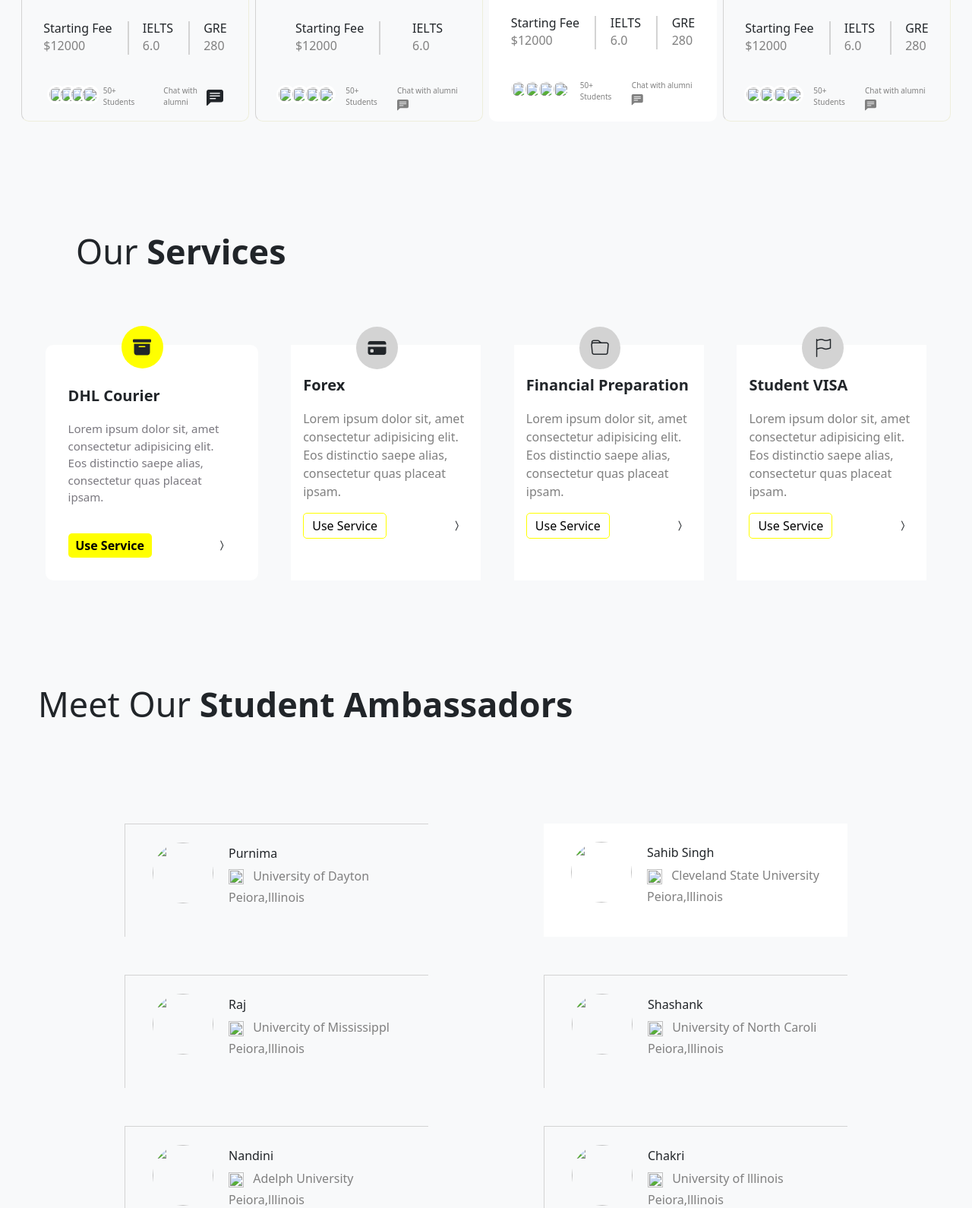
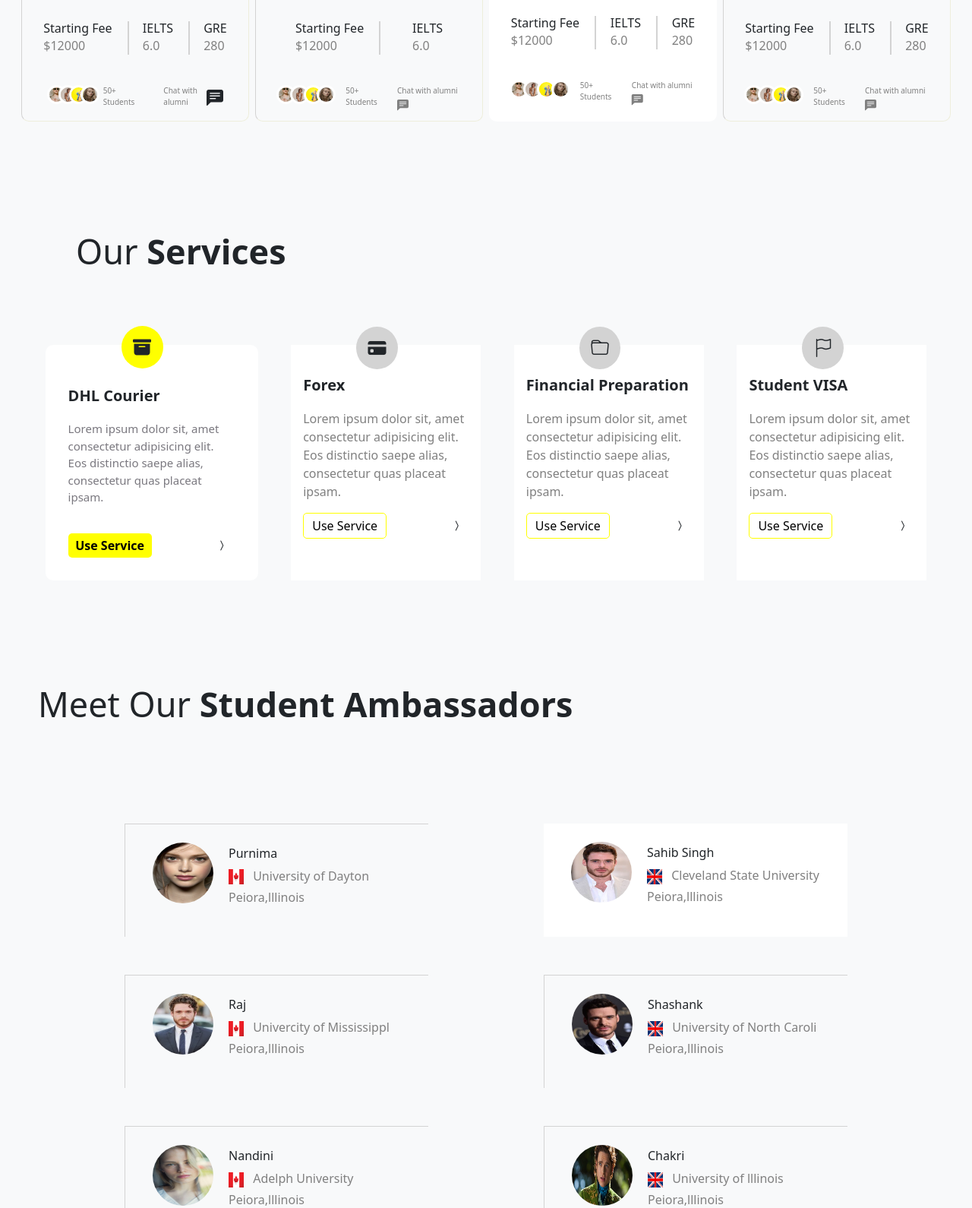
Before and after one commit to sdamer42/newrepo, a plain HTML site: page index.html in a window 1280 px wide. Shown: the part 1215-2805 px from the top of the page at 76% size. Drawn offline with nearby package versions, Linux system fonts and the light colour scheme; the site is published under a folder, as on GitHub Pages, so addresses that start at the root find nothing.

Commit message:
second commit

```diff
--- a/index.html
+++ b/index.html
@@ -467,7 +467,7 @@
       <div class="card-1">
         <div class="c1 p-3">
           <img
-            src="../images/f2.jpeg"
+            src="./images/f2.jpeg"
             alt=""
             height="16px"
             width="30px"
@@ -479,7 +479,7 @@
           <div class="dis">
             <div class="c2-1">
               <img
-                src="/images/co logo.jpeg"
+                src="./images/co logo.jpeg"
                 alt=""
                 height="60px"
                 width="60px"
@@ -523,14 +523,14 @@
           </div>
           <div class="c2-3 mt-4">
             <img
-              src="/images/s1.jpeg"
+              src="./images/s1.jpeg"
               alt=""
               height="25px"
               width="25px"
               style="border-radius: 50px; border: 3px solid white"
             />
             <img
-              src="/images/s2.jpeg"
+              src="./images/s2.jpeg"
               alt=""
               height="25px"
               width="25px"
@@ -541,7 +541,7 @@
               "
             />
             <img
-              src="/images/s3.jpeg"
+              src="./images/s3.jpeg"
               alt=""
               height="25px"
               width="25px"
@@ -552,7 +552,7 @@
               "
             />
             <img
-              src="/images/w3.jpeg"
+              src="./images/w3.jpeg"
               alt=""
               height="25px"
               width="25px"
@@ -592,7 +592,7 @@
       <div class="card-1">
         <div class="c1 p-3">
           <img
-            src="/images/f1.jpeg"
+            src="./images/f1.jpeg"
             alt=""
             height="16px"
             width="30px"
@@ -604,7 +604,7 @@
           <div class="dis">
             <div class="c2-1">
               <img
-                src="/images/co logo2.jpeg"
+                src="./images/co logo2.jpeg"
                 alt=""
                 height="30px"
                 width="30px"
@@ -644,14 +644,14 @@
           </div>
           <div class="c2-3 mt-4">
             <img
-              src="/images/s1.jpeg"
+              src="./images/s1.jpeg"
               alt=""
               height="25px"
               width="25px"
               style="border-radius: 50px; border: 3px solid white"
             />
             <img
-              src="/images/s2.jpeg"
+              src="./images/s2.jpeg"
               alt=""
               height="25px"
               width="25px"
@@ -662,7 +662,7 @@
               "
             />
             <img
-              src="/images/s3.jpeg"
+              src="./images/s3.jpeg"
               alt=""
               height="25px"
               width="25px"
@@ -673,7 +673,7 @@
               "
             />
             <img
-              src="/images/w3.jpeg"
+              src="./images/w3.jpeg"
               alt=""
               height="25px"
               width="25px"
@@ -714,7 +714,7 @@
       <div class="card-1 bg-white" style="border: none">
         <div class="c1 p-3">
           <img
-            src="/images/f2.jpeg"
+            src="./images/f2.jpeg"
             alt=""
             height="16px"
             width="30px"
@@ -726,7 +726,7 @@
           <div class="dis">
             <div class="c2-1">
               <img
-                src="/images/co logo3.jpeg"
+                src="./images/co logo3.jpeg"
                 alt=""
                 height="30px"
                 width="30px"
@@ -770,14 +770,14 @@
           </div>
           <div class="c2-3 mt-4">
             <img
-              src="/images/s1.jpeg"
+              src="./images/s1.jpeg"
               alt=""
               height="25px"
               width="25px"
               style="border-radius: 50px; border: 3px solid white"
             />
             <img
-              src="/images/s2.jpeg"
+              src="./images/s2.jpeg"
               alt=""
               height="25px"
               width="25px"
@@ -788,7 +788,7 @@
               "
             />
             <img
-              src="/images/s3.jpeg"
+              src="./images/s3.jpeg"
               alt=""
               height="25px"
               width="25px"
@@ -799,7 +799,7 @@
               "
             />
             <img
-              src="/images/w3.jpeg"
+              src="./images/w3.jpeg"
               alt=""
               height="25px"
               width="25px"
@@ -840,7 +840,7 @@
       <div class="card-1">
         <div class="c1 p-3">
           <img
-            src="/images/f1.jpeg"
+            src="./images/f1.jpeg"
             alt=""
             height="16px"
             width="30px"
@@ -891,14 +891,14 @@
           </div>
           <div class="c2-3 mt-4">
             <img
-              src="/images/s1.jpeg"
+              src="./images/s1.jpeg"
               alt=""
               height="25px"
               width="25px"
               style="border-radius: 50px; border: 3px solid white"
             />
             <img
-              src="/images/s2.jpeg"
+              src="./images/s2.jpeg"
               alt=""
               height="25px"
               width="25px"
@@ -909,7 +909,7 @@
               "
             />
             <img
-              src="/images/s3.jpeg"
+              src="./images/s3.jpeg"
               alt=""
               height="25px"
               width="25px"
@@ -920,7 +920,7 @@
               "
             />
             <img
-              src="/images/w3.jpeg"
+              src="./images/w3.jpeg"
               alt=""
               height="25px"
               width="25px"
@@ -1043,7 +1043,7 @@
       <div class="purnima row p-4">
         <div class="col-1">
           <img
-            src="/images/w1.jpeg"
+            src="./images/w1.jpeg"
             alt=""
             height="80px"
             width="80px"
@@ -1052,7 +1052,7 @@
         </div>
         <div class="col-2 pu">
           <h6>Purnima</h6>
-          <img src="/images/f1.jpeg" alt="" height="20px" width="20px" />
+          <img src="./images/f1.jpeg" alt="" height="20px" width="20px" />
           <span class="g ms-2">University of Dayton</span>
           <p class="g mt-1">Peiora,lllinois</p>
         </div>
@@ -1060,7 +1060,7 @@
       <div class="purnima row p-4 bg-white" style="border: none">
         <div class="col-1">
           <img
-            src="/images/m1.jpeg"
+            src="./images/m1.jpeg"
             alt=""
             height="80px"
             width="80px"
@@ -1069,7 +1069,7 @@
         </div>
         <div class="col-2 pu">
           <h6>Sahib Singh</h6>
-          <img src="/images/f2.jpeg" alt="" height="20px" width="20px" />
+          <img src="./images/f2.jpeg" alt="" height="20px" width="20px" />
           <span class="g ms-2">Cleveland State University</span>
           <p class="g mt-1">Peiora,lllinois</p>
         </div>
@@ -1077,7 +1077,7 @@
       <div class="purnima row p-4">
         <div class="col-1">
           <img
-            src="/images/m2.jpeg"
+            src="./images/m2.jpeg"
             alt=""
             height="80px"
             width="80px"
@@ -1086,7 +1086,7 @@
         </div>
         <div class="col-2 pu">
           <h6>Raj</h6>
-          <img src="/images/f1.jpeg" alt="" height="20px" width="20px" />
+          <img src="./images/f1.jpeg" alt="" height="20px" width="20px" />
           <span class="g ms-2">Univercity of Mississippl</span>
           <p class="g mt-1">Peiora,lllinois</p>
         </div>
@@ -1095,7 +1095,7 @@
       <div class="purnima row p-4">
         <div class="col-1">
           <img
-            src="/images/m3.jpeg"
+            src="./images/m3.jpeg"
             alt=""
             height="80px"
             width="80px"
@@ -1104,7 +1104,7 @@
         </div>
         <div class="col-2 pu">
           <h6>Shashank</h6>
-          <img src="/images/f2.jpeg" alt="" height="20px" width="20px" />
+          <img src="./images/f2.jpeg" alt="" height="20px" width="20px" />
           <span class="g ms-2">University of North Caroli</span>
           <p class="g mt-1">Peiora,lllinois</p>
         </div>
@@ -1112,7 +1112,7 @@
       <div class="purnima row p-4">
         <div class="col-1">
           <img
-            src="/images/w2.jpeg"
+            src="./images/w2.jpeg"
             alt=""
             height="80px"
             width="80px"
@@ -1121,7 +1121,7 @@
         </div>
         <div class="col-2 pu">
           <h6>Nandini</h6>
-          <img src="/images/f1.jpeg" alt="" height="20px" width="20px" />
+          <img src="./images/f1.jpeg" alt="" height="20px" width="20px" />
           <span class="g ms-2">Adelph University</span>
           <p class="g mt-1">Peiora,lllinois</p>
         </div>
@@ -1129,7 +1129,7 @@
       <div class="purnima row p-4">
         <div class="col-1">
           <img
-            src="/images/m4.jpeg"
+            src="./images/m4.jpeg"
             alt=""
             height="80px"
             width="80px"
@@ -1138,7 +1138,7 @@
         </div>
         <div class="col-2 pu">
           <h6>Chakri</h6>
-          <img src="/images/f2.jpeg" alt="" height="20px" width="20px" />
+          <img src="./images/f2.jpeg" alt="" height="20px" width="20px" />
           <span class="g ms-2">University of lllinois</span>
           <p class="g mt-1">Peiora,lllinois</p>
         </div>
@@ -1147,7 +1147,7 @@
       <div class="purnima row p-4">
         <div class="col-1">
           <img
-            src="/images/m5.jpeg"
+            src="./images/m5.jpeg"
             alt=""
             height="80px"
             width="80px"
@@ -1156,7 +1156,7 @@
         </div>
         <div class="col-2 pu">
           <h6>Suresh</h6>
-          <img src="/images/f1.jpeg" alt="" height="20px" width="20px" />
+          <img src="./images/f1.jpeg" alt="" height="20px" width="20px" />
           <span class="g ms-2">University of Dayton</span>
           <p class="g mt-1">Peiora,lllinois</p>
         </div>
@@ -1164,7 +1164,7 @@
       <div class="purnima row p-4">
         <div class="col-1">
           <img
-            src="/images/m6.jpeg"
+            src="./images/m6.jpeg"
             alt=""
             height="80px"
             width="80px"
@@ -1173,7 +1173,7 @@
         </div>
         <div class="col-2 pu">
           <h6>Vignesh</h6>
-          <img src="/images/f2.jpeg" alt="" height="20px" width="20px" />
+          <img src="./images/f2.jpeg" alt="" height="20px" width="20px" />
           <span class="g ms-2">Kings College</span>
           <p class="g mt-1">Peiora,lllinois</p>
         </div>
@@ -1181,7 +1181,7 @@
       <div class="purnima row p-4">
         <div class="col-1">
           <img
-            src="/images/m7.jpeg"
+            src="./images/m7.jpeg"
             alt=""
             height="80px"
             width="80px"
@@ -1190,7 +1190,7 @@
         </div>
         <div class="col-2 pu">
           <h6>Siddharth</h6>
-          <img src="/images/f1.jpeg" alt="" height="20px" width="20px" />
+          <img src="./images/f1.jpeg" alt="" height="20px" width="20px" />
           <span class="g ms-2">University of Eidinburgh</span>
           <p class="g mt-1">Peiora,lllinois</p>
         </div>
@@ -1214,7 +1214,7 @@
         <div class="usa">
           <div>
             <img
-              src="/images/w1.jpeg"
+              src="./images/w1.jpeg"
               alt=""
               height="80px"
               width="80px"
@@ -1239,7 +1239,7 @@
         <div class="usa">
           <div>
             <img
-              src="/images/m2.jpeg"
+              src="./images/m2.jpeg"
               alt=""
               height="80px"
               width="80px"
@@ -1259,7 +1259,7 @@
       <div class="input-group-text bg-dark text-white" style="border: none">
         <p class="p-3 mt-2">Available on</p>
         <p class="p-3 mt-2">
-          <img src="/images/playstore.jpeg" width="20px" height="20px" alt="" />
+          <img src="./images/playstore.jpeg" width="20px" height="20px" alt="" />
         </p>
         <p class="bi bi-apple p-3 mt-2"></p>
         <input
```
